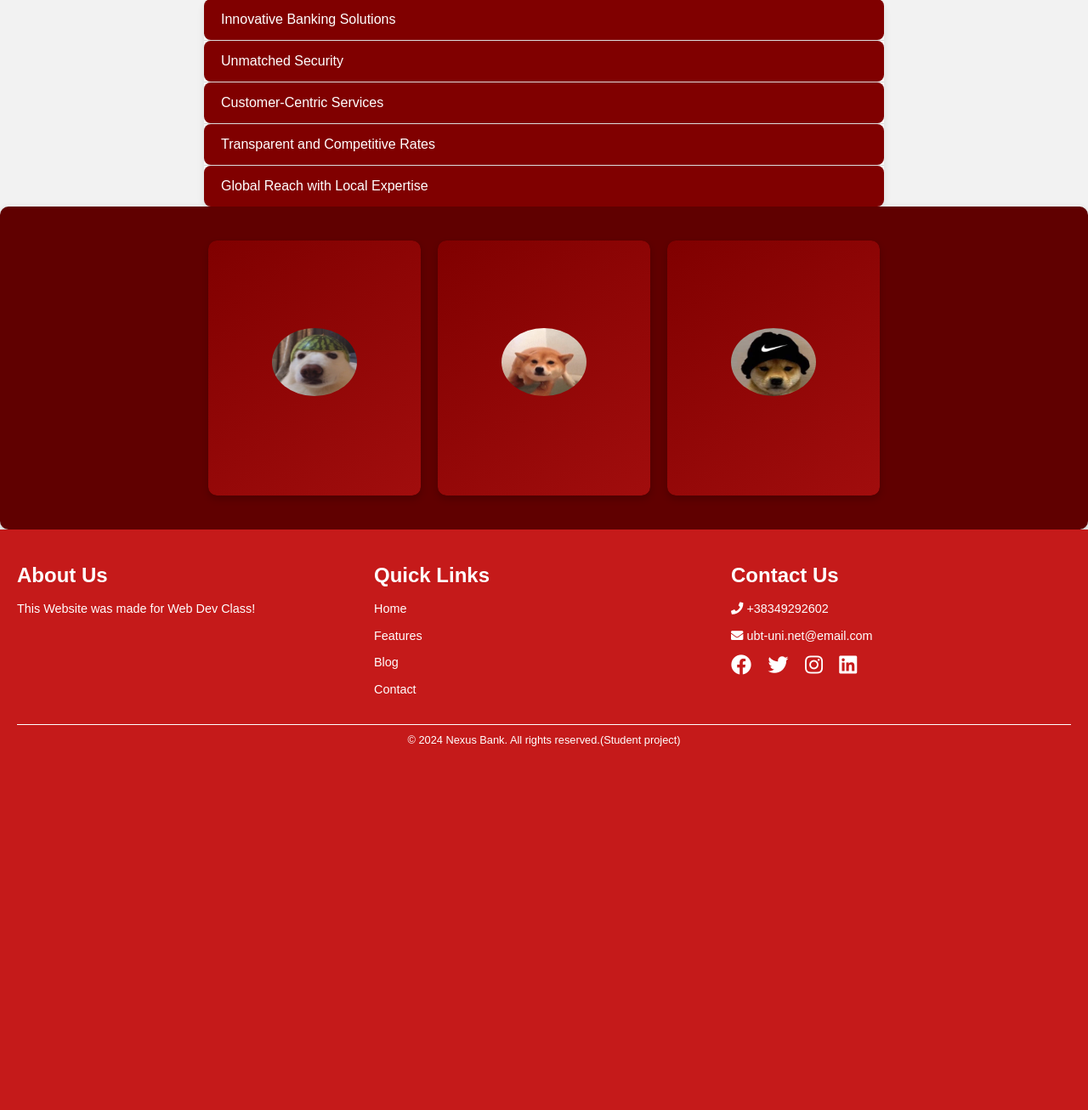
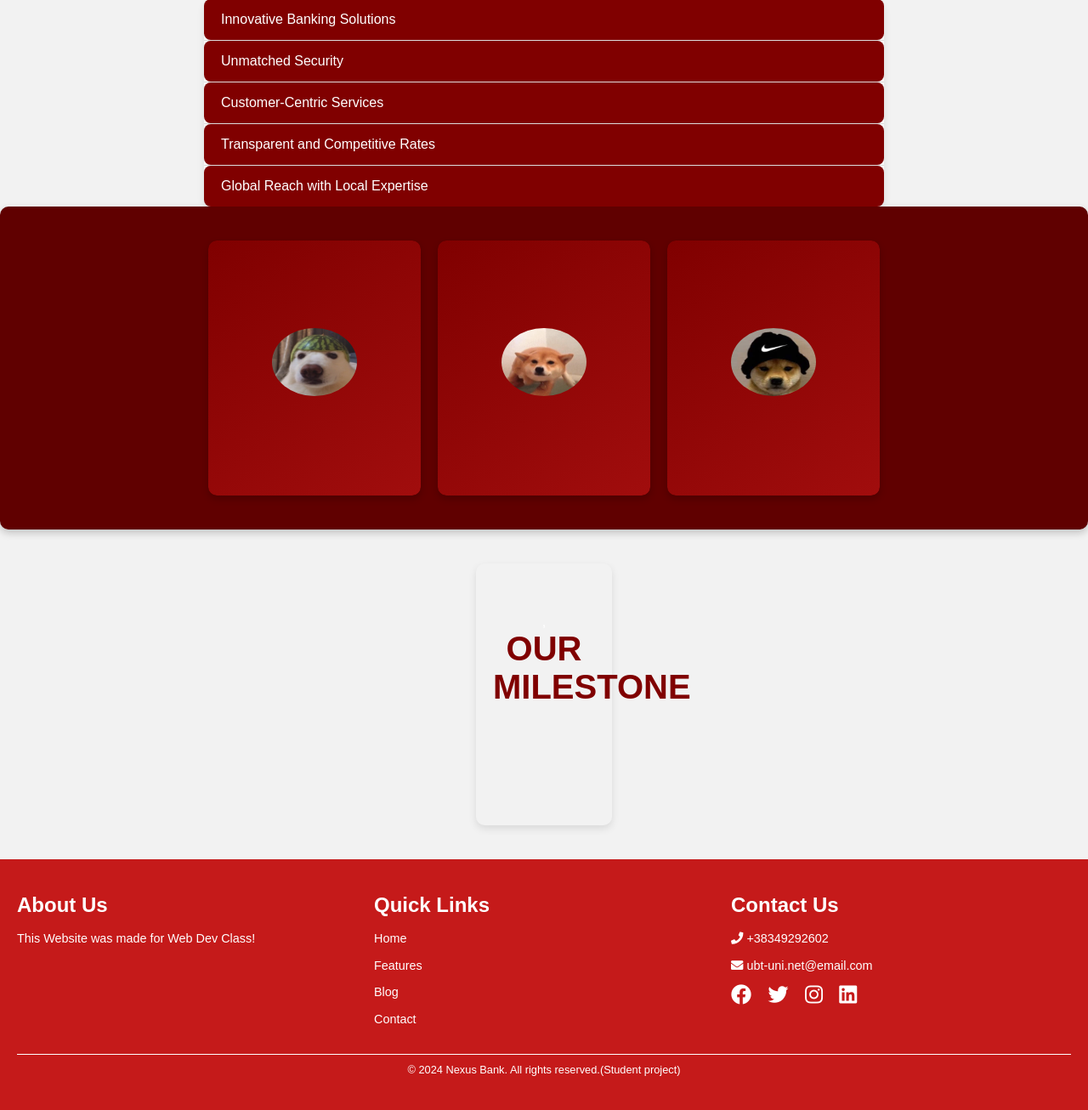
Before and after one commit to LeonBUBT/Projekti, a PHP site: page /rrethnesh.php in a window 1280 px wide. Shown: the part 215-1521 px from the top of the page at 85% size. Before the commit the page ends 1093 px from the top, so only its background shows below. Run offline with PHP 8.4, Linux system fonts and the light colour scheme; data comes from the database, SQL or seed files in the repository; data that the repository does not hold is empty.

Commit message:
rreth nesh timeline

```diff
--- a/CSS/rrethnesh.css
+++ b/CSS/rrethnesh.css
@@ -200,6 +200,82 @@
     line-height: 1.6;
     color: #f9f9f9;
 }
+/*timeline*/
+#timeline{
+    text-align: center;
+    background-color: #f2f2f2;
+    padding: 60px 20px;
+    border-radius: 10PX;
+    margin: 40PX auto;
+    max-width: 120px;
+    box-shadow: 0 4px 10px rgba(0, 0, 0, 0.1);
+}
+#timeline h2{
+    font-size: 2.5em;
+    color: #800000;
+    margin-bottom: 40px;
+    text-transform: uppercase;
+}
+.timeline-container {
+    display: flex;
+    flex-direction: column;
+    align-items: center;
+    position: relative;
+    padding: 20px;
+}
+.timeline-item{
+    display: flex;
+    align-items: center;
+    background-color: #800000;
+    color: #ffffff;
+    border-radius: 10px;
+    padding: 20px;
+    width: 80%;
+    box-shadow: 0 6px 12px rgba(0, 0, 0, 0.2);
+    text-align: left;
+    margin: 20px 0;
+    transition: transform 0.3s ease, box-shadow 0.3s ease;
+}
+.timeline-item:hover {
+    transform: translateY(-5px);
+    box-shadow: 0 8px 16px rgba(0, 0, 0, 0.3);
+}
+
+.timeline-year {
+    background-color: #ffd700;
+    color: #800000;
+    font-size: 1.5em;
+    font-weight: bold;
+    padding: 10px 15px;
+    border-radius: 5px;
+    margin-right: 20px;
+    flex-shrink: 0;
+}
+
+.timeline-content h3 {
+    font-size: 1.8em;
+    margin-bottom: 10px;
+    color: #ffd700;
+}
+
+.timeline-content p {
+    font-size: 1.1em;
+    line-height: 1.6;
+    color: #f9f9f9;
+}
+
+@media (max-width: 768px) {
+    .timeline-item {
+        flex-direction: column;
+        text-align: center;
+        width: 90%;
+    }
+
+    .timeline-year {
+        margin: 0 0 15px 0;
+    }
+}
+
 
 
 
--- a/rrethnesh.php
+++ b/rrethnesh.php
@@ -93,6 +93,37 @@
                 }
         ?>
     </div>
+    <div id="timeline">
+        ,<h2>Our Milestone</h2>
+        <div class="timeline-container">
+            <?php
+            $milestone = [
+                ["year" => "2000", "title" => "Founded  Nexus Bank", "description" => "Established with a vision to revolutionize banking through innovation and trust."],
+                ["year" => "2002", "title" => "First Branch Opened", "description" => "Serving thousand of costumers locally."],
+                ["year" => "2005", "title" => "Online Banking Introduced", "description" => "Enabled costumers to manage accounts remotely."],
+                ["year" => "2010", "title" => "1 Million Costumers", "description" => "Expanded to multiple locations with a growing costumer base." ],
+                ["year" => "2012", "title" => "Mobile Banking Launched", "description" => "Bringing banking services to smartphones."],
+                ["year" => "2015", "title" => "International Expansion", "description" => "Seamless global transactions made possible."],
+                ["year" => "2018", "title" => "AI Financial Advisory", "description" => "Personalized banking enhanced by AI-driven services."],
+                ["year" => "2022", "title" => "Carbon-Neutral Operation", "description" => "Commitment to sustainability and eco-friendly banking."],
+                ["year" => "2024", "title" => "Fully Digital Branches", "description" => "Combining AI, automation, and human experties."],
+                ["year" => "2025", "title" => "Blockchain Banking Solutions", "description" => "Enhanced security and transparency through blockchain,"],
+                ["year" => "2026", "title" => "Serving 50M+ Costumers", "description" => "Loading the future of finance worldwide." ]
+            ];
+            foreach ($milestones as $milestone){
+                echo '
+                <div class="timeline-item">
+                    <div class="timeline-year">' . $milestone['year'] . '</div>
+                    <div class="timeline-content">
+                    <h3>' . $milestone['title'] .'</h3>
+                    <p>' . $milestone['description'] . '</p>
+                    </div>
+                    </div>
+                ';
+            }
+            ?>
+        </div>
+    </div>
 
     <script src="JS/rrethnesh.js" ></script>
 </main>
```
Also changed, not shown: other parts of CSS/rrethnesh.css (+13 -13 lines).
